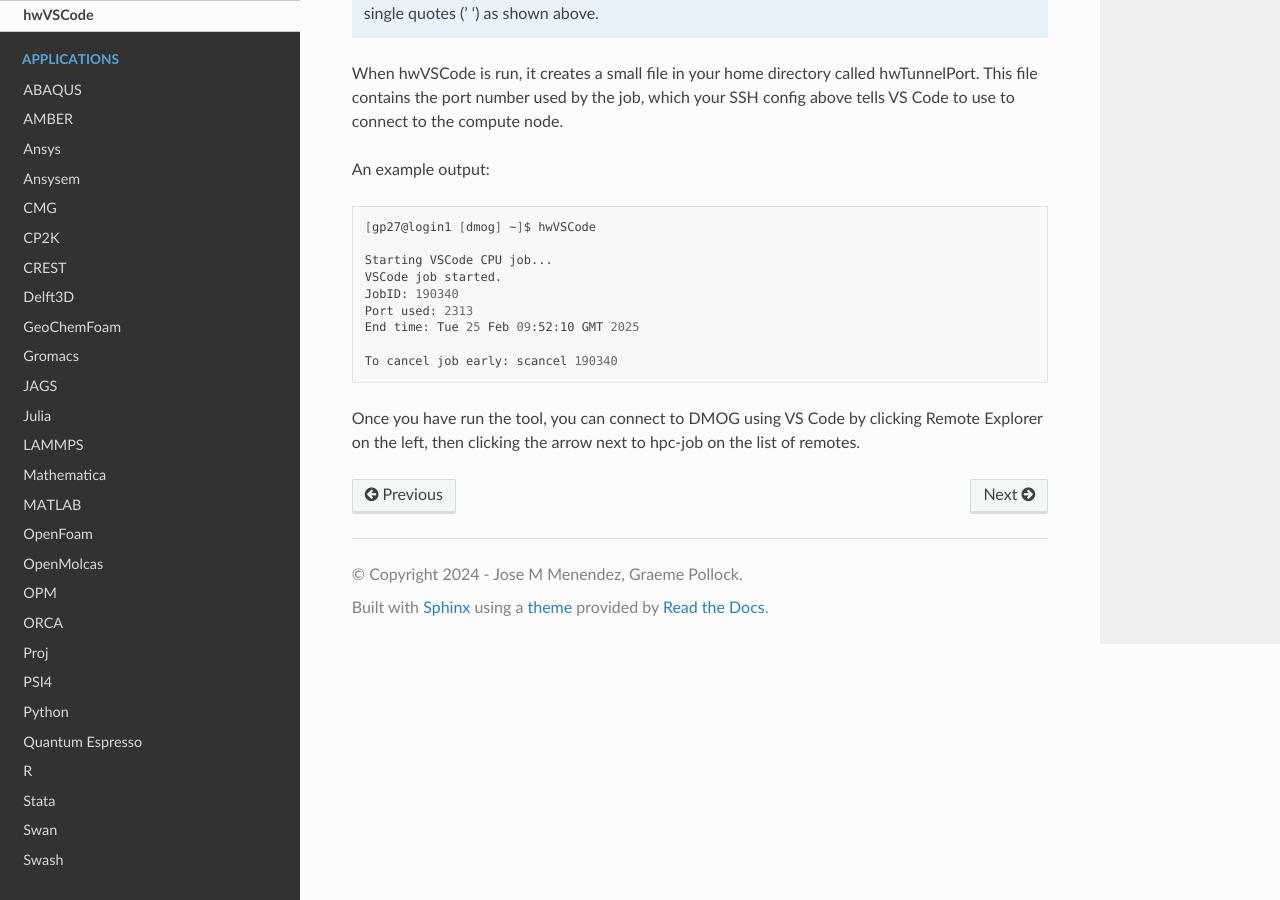
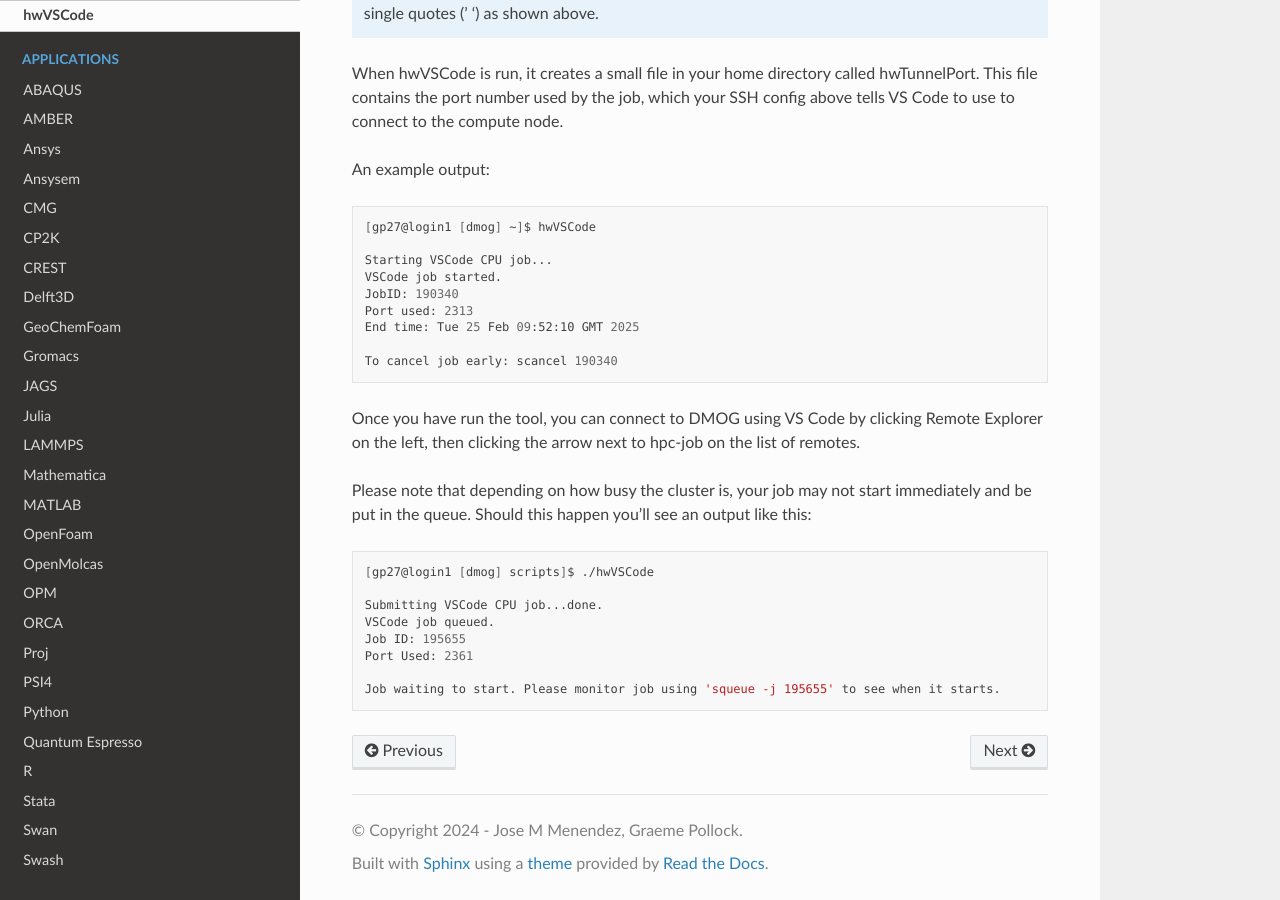
Before and after one commit to jm130/dmogdocs, a Sphinx documentation site: the page built from docs/source/utilities/hwVSCode.rst, in a window 1280 px wide and 900 px high, scrolled down 751 px. Built offline with Sphinx 7.4.7 and the Read the Docs theme 3.1.0, drawn with Linux system fonts in a browser that asks for light colours.

Commit message:
Update hwVSCode.rst

```diff
--- a/docs/source/utilities/hwVSCode.rst
+++ b/docs/source/utilities/hwVSCode.rst
@@ -46,3 +46,16 @@
     To cancel job early: scancel 190340
 
 Once you have run the tool, you can connect to DMOG using VS Code by clicking Remote Explorer on the left, then clicking the arrow next to hpc-job on the list of remotes.
+
+Please note that depending on how busy the cluster is, your job may not start immediately and be put in the queue. Should this happen you'll see an output like this:
+
+.. code-block:: bash
+
+   [gp27@login1 [dmog] scripts]$ ./hwVSCode
+
+   Submitting VSCode CPU job...done.
+   VSCode job queued.
+   Job ID: 195655
+   Port Used: 2361
+
+   Job waiting to start. Please monitor job using 'squeue -j 195655' to see when it starts.
```
